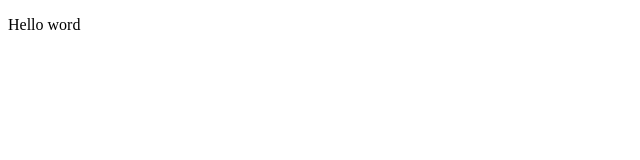
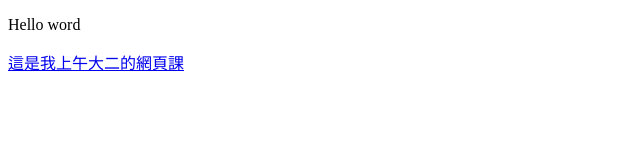
Before and after one commit to mipoof/Day01-1, a plain HTML site: page index.html in a window 1280 px wide. Shown: the whole page, without its empty margins (0-640 px from the left). Drawn offline with Linux system fonts and the light colour scheme.

Commit message:
herf更正為href

```diff
--- a/index.html
+++ b/index.html
@@ -9,6 +9,7 @@
 <body>
 
 <p>Hello word</p>
+<a href="https://mipoof.github.io/Day01-1/" class="AAA">這是我上午大二的網頁課</a>
 
 </body>
 
```
